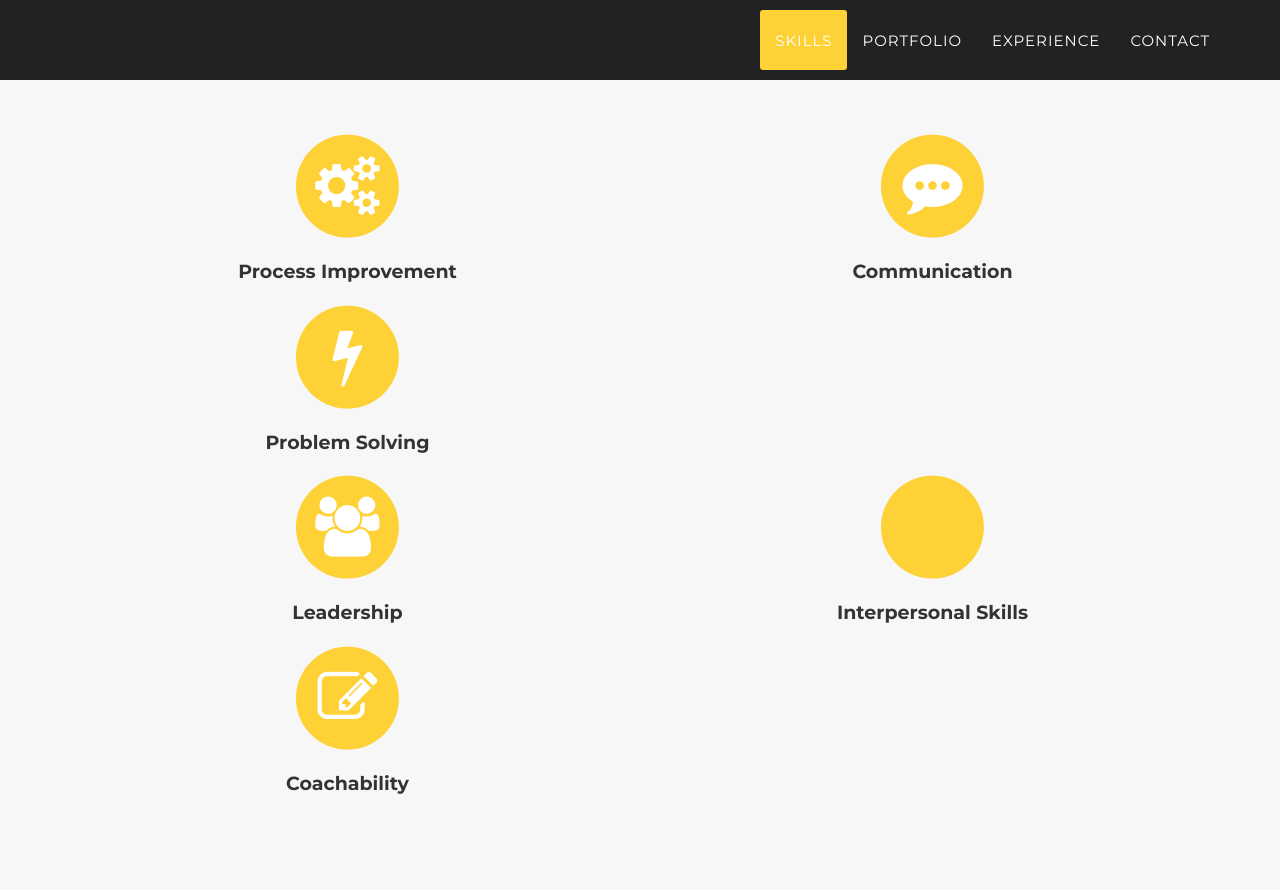
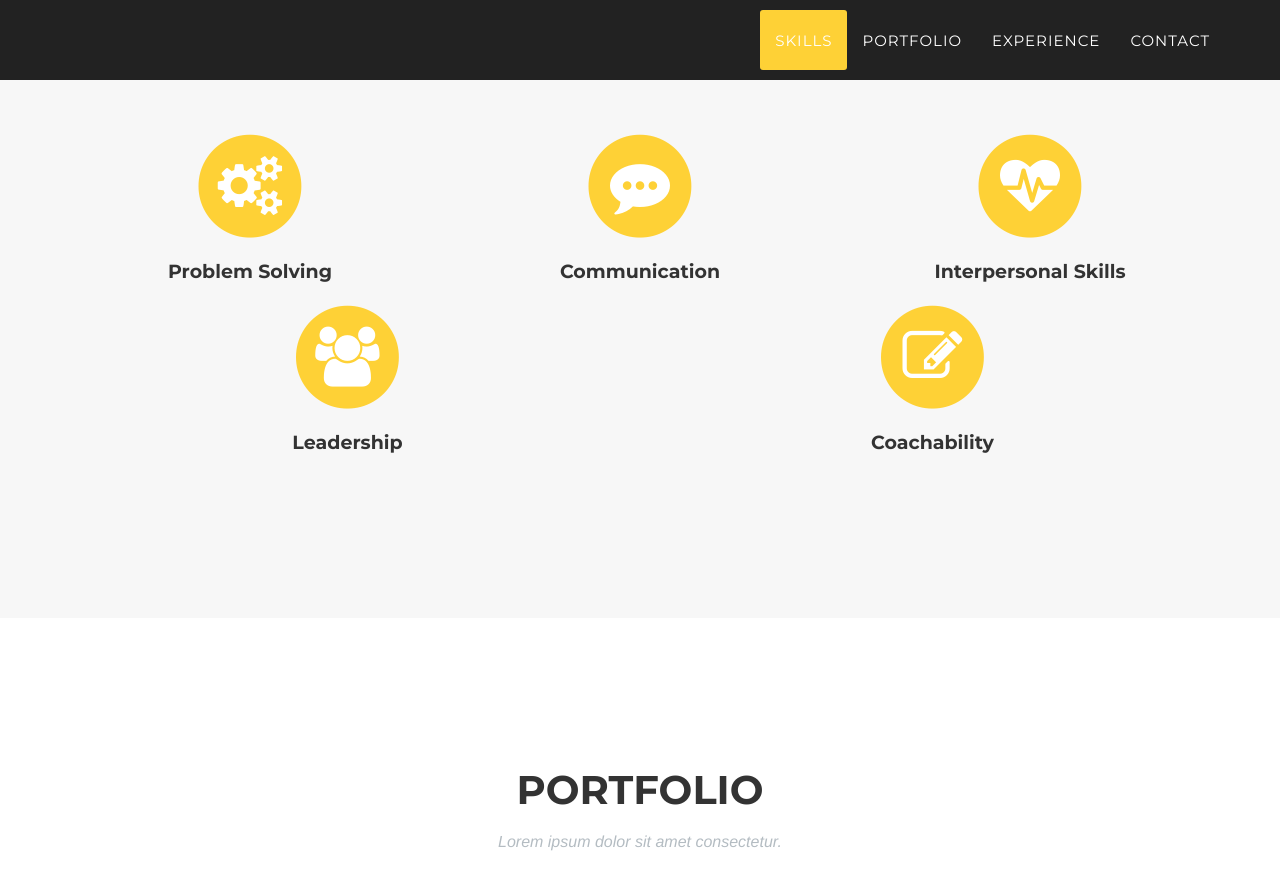
Before and after one commit to matt-t-johnson/matt-t-johnson.github.io, a Jekyll site: the page built from index.html, in a window 1280 px wide and 900 px high, scrolled down 1712 px. Shown: the top 890 px of the window. Built offline with Jekyll 4.4.1, drawn with Linux system fonts in a browser that asks for light colours; some web fonts are replaced.

Commit message:
fixed alignment of soft skills icons

```diff
--- a/_includes/soft_skills.html
+++ b/_includes/soft_skills.html
@@ -8,15 +8,15 @@
                 </div>
             </div>
             <div class="row text-center">
-                <div class="col-md-6">
+                <div class="col-md-4">
                     <span class="fa-stack fa-4x">
                         <i class="fa fa-circle fa-stack-2x text-primary"></i>
                         <i class="fa fa-cogs fa-stack-1x fa-inverse"></i>
                     </span>
-                    <h4 class="service-heading">Process Improvement</h4>
+                    <h4 class="service-heading">Problem Solving</h4>
                     <p class="text-muted"></p>
                 </div>
-                <div class="col-md-6">
+                <div class="col-md-4">
                     <span class="fa-stack fa-4x">
                         <i class="fa fa-circle fa-stack-2x text-primary"></i>
                         <i class="fa fa-commenting fa-stack-1x fa-inverse"></i>
@@ -24,12 +24,12 @@
                     <h4 class="service-heading">Communication</h4>
                     <p class="text-muted"></p>
                 </div>
-                <div class="col-md-6">
+                <div class="col-md-4">
                     <span class="fa-stack fa-4x">
                         <i class="fa fa-circle fa-stack-2x text-primary"></i>
-                        <i class="fa fa-bolt fa-stack-1x fa-inverse"></i>
+                        <i class="fa fa-heartbeat fa-stack-1x fa-inverse"></i>
                     </span>
-                    <h4 class="service-heading">Problem Solving</h4>
+                    <h4 class="service-heading">Interpersonal Skills</h4>
                     <p class="text-muted"></p>
                 </div>
             </div>
@@ -42,14 +42,6 @@
                     <h4 class="service-heading">Leadership</h4>
                     <p class="text-muted"></p>
                 </div>
-	             	<div class="col-md-6">
-		                <span class="fa-stack fa-4x">
-		                    <i class="fa fa-circle fa-stack-2x text-primary"></i>
-		                    <i class="fa fa-handshake-o fa-stack-1x fa-inverse"></i>
-		                </span>
-		                <h4 class="service-heading">Interpersonal Skills</h4>
-		                <p class="text-muted"></p>
-	            	</div>
                 <div class="col-md-6">
                     <span class="fa-stack fa-4x">
                         <i class="fa fa-circle fa-stack-2x text-primary"></i>
```
